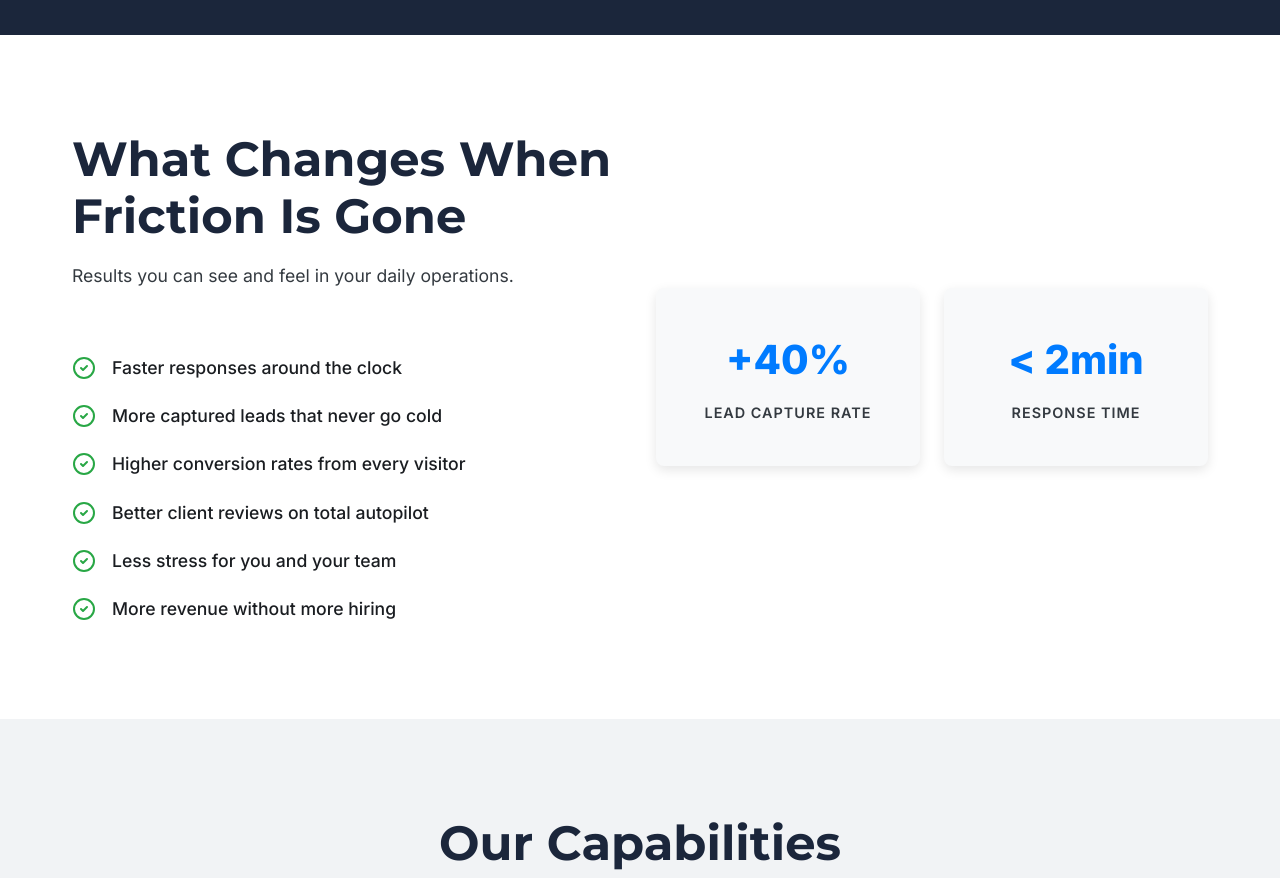
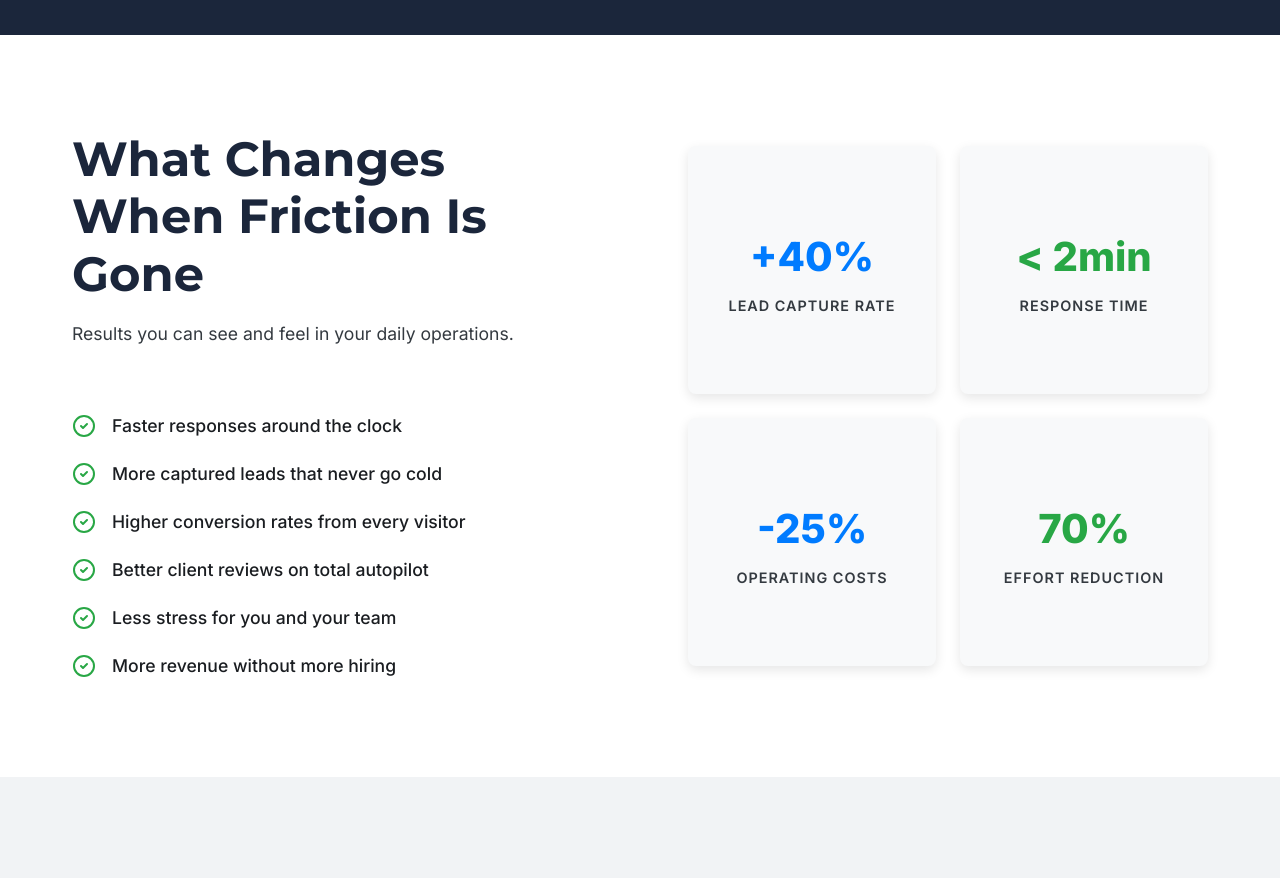
Before and after one commit to blooprint24/Antigravity123, a React (Vite) app: page / in a window 1280 px wide. Shown: the part 2780-3658 px from the top of the page. Built offline with nearby package versions, Linux system fonts and the light colour scheme.

Commit message:
Redesign outcomes with 2x2 grid and new metrics

```diff
--- a/src/components/Outcomes.jsx
+++ b/src/components/Outcomes.jsx
@@ -11,10 +11,17 @@ const Outcomes = () => {
         "More revenue without more hiring"
     ];
 
+    const metrics = [
+        { value: "+40%", label: "Lead Capture Rate", color: "text-blue" },
+        { value: "< 2min", label: "Response Time", color: "text-green" },
+        { value: "-25%", label: "Operating Costs", color: "text-blue" },
+        { value: "70%", label: "Effort Reduction", color: "text-green" }
+    ];
+
     return (
         <section className="section" id="outcomes">
             <div className="container">
-                <div className="grid grid-2 items-center">
+                <div className="grid grid-2 items-center gap-xl">
                     <div className="reveal">
                         <h2 className="section-title text-left">What Changes When Friction Is Gone</h2>
                         <p className="section-intro text-left ml-0">Results you can see and feel in your daily operations.</p>
@@ -29,15 +36,13 @@ const Outcomes = () => {
                         </div>
                     </div>
                     <div className="reveal reveal-delay">
-                        <div className="outcome-visual">
-                            <div className="outcome-card">
-                                <span className="outcome-value">+40%</span>
-                                <span className="outcome-label">Lead Capture Rate</span>
-                            </div>
-                            <div className="outcome-card">
-                                <span className="outcome-value">&lt; 2min</span>
-                                <span className="outcome-label">Response Time</span>
-                            </div>
+                        <div className="outcome-grid">
+                            {metrics.map((metric, index) => (
+                                <div key={index} className="outcome-square">
+                                    <span className={`outcome-value ${metric.color}`}>{metric.value}</span>
+                                    <span className="outcome-label">{metric.label}</span>
+                                </div>
+                            ))}
                         </div>
                     </div>
                 </div>
--- a/src/index.css
+++ b/src/index.css
@@ -743,34 +743,56 @@ button {
     font-weight: 500;
 }
 
-.outcome-visual {
+/* Outcomes Grid */
+.outcome-grid {
     display: grid;
     grid-template-columns: 1fr 1fr;
     gap: 1.5rem;
 }
 
-.outcome-card {
+.outcome-square {
     background: var(--off-white);
-    padding: 2.5rem 1.5rem;
+    aspect-ratio: 1 / 1;
+    display: flex;
+    flex-direction: column;
+    align-items: center;
+    justify-content: center;
+    text-align: center;
+    padding: 1rem;
     border-radius: var(--radius-md);
-    text-align: center;
     box-shadow: var(--shadow-md);
+    transition: var(--transition-slow);
+}
+
+.outcome-square:hover {
+    transform: translateY(-5px);
+    box-shadow: var(--shadow-lg);
 }
 
 .outcome-value {
     display: block;
-    font-size: 2.5rem;
+    font-size: clamp(1.5rem, 4vw, 2.5rem);
     font-weight: 800;
-    color: var(--primary-blue);
     margin-bottom: 0.5rem;
 }
 
 .outcome-label {
-    font-size: 0.9rem;
+    font-size: clamp(0.7rem, 2vw, 0.9rem);
     font-weight: 600;
     color: var(--gray-800);
     text-transform: uppercase;
     letter-spacing: 1px;
+    line-height: 1.2;
+}
+
+@media (max-width: 480px) {
+    .outcome-grid {
+        gap: 1rem;
+    }
+
+    .outcome-square {
+        padding: 0.5rem;
+    }
 }
 
 /* Services */
```
